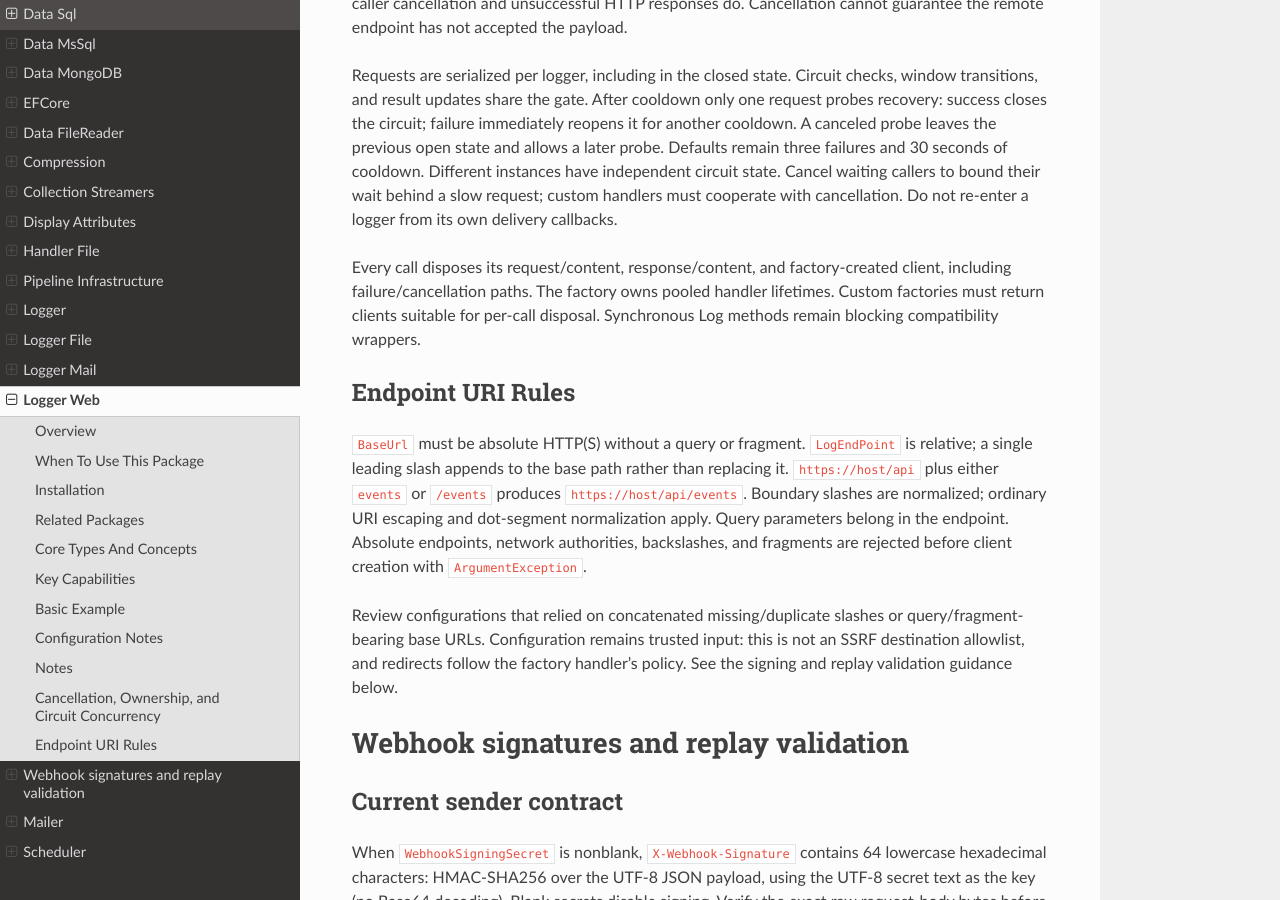
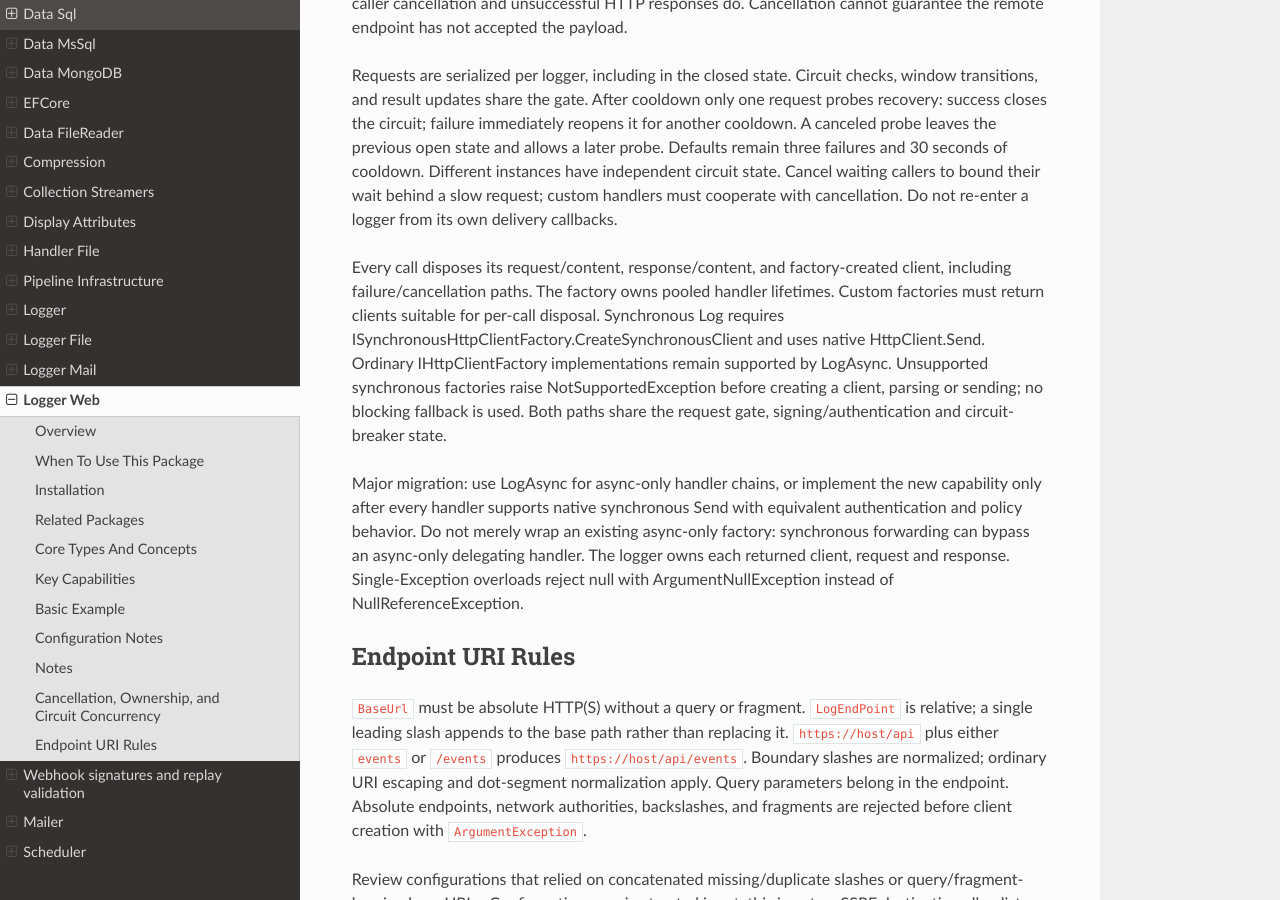
Before and after one commit to BjornWilliams/DocsVersaTul, a Sphinx documentation site: the page built from docs/source/logger-web.rst, in a window 1280 px wide and 900 px high, scrolled down 2501 px. Built offline with Sphinx 7.4.7 and the Read the Docs theme 3.1.0, drawn with Linux system fonts in a browser that asks for light colours; some of the changed text lies outside the part shown.

Commit message:
Document approved native synchronous capability migrations
AB#3039

AB#3031

```diff
--- a/docs/source/logger-web.rst
+++ b/docs/source/logger-web.rst
@@ -123,7 +123,18 @@ cancellation. Do not re-enter a logger from its own delivery callbacks.
 Every call disposes its request/content, response/content, and factory-created
 client, including failure/cancellation paths. The factory owns pooled handler
 lifetimes. Custom factories must return clients suitable for per-call disposal.
-Synchronous Log methods remain blocking compatibility wrappers.
+Synchronous Log requires ISynchronousHttpClientFactory.CreateSynchronousClient
+and uses native HttpClient.Send. Ordinary IHttpClientFactory implementations remain
+supported by LogAsync. Unsupported synchronous factories raise NotSupportedException
+before creating a client, parsing or sending; no blocking fallback is used. Both
+paths share the request gate, signing/authentication and circuit-breaker state.
+
+Major migration: use LogAsync for async-only handler chains, or implement the new
+capability only after every handler supports native synchronous Send with equivalent
+authentication and policy behavior. Do not merely wrap an existing async-only
+factory: synchronous forwarding can bypass an async-only delegating handler.
+The logger owns each returned client, request and response. Single-Exception
+overloads reject null with ArgumentNullException instead of NullReferenceException.
 
 Endpoint URI Rules
 ------------------
@@ -208,3 +219,21 @@ duplicate headers, stale and future timestamps at window boundaries, concurrent
 across receiver instances, store exhaustion/outage/restart, key rotation, and a lost
 response followed by retry. A repeated valid current-format body still verifies;
 receivers must not mistake that for replay resistance.
+
+Native synchronous factory example
+----------------------------------
+
+This minimal factory creates a native handler per call. Production factories can
+manage pooling while honoring per-client disposal and the complete handler policy.
+
+.. code-block:: csharp
+
+   using System.Net.Http;
+   using VersaTul.Logger.Web.Contracts;
+
+   public sealed class NativeLogClientFactory : ISynchronousHttpClientFactory
+   {
+       public HttpClient CreateClient(string name) => new HttpClient();
+       public HttpClient CreateSynchronousClient(string name)
+           => new HttpClient(new SocketsHttpHandler());
+   }
```
Also changed, not shown: docs/source/mssql.rst (+15 -1 lines), docs/source/scheduler.rst (+17 -1 lines).
